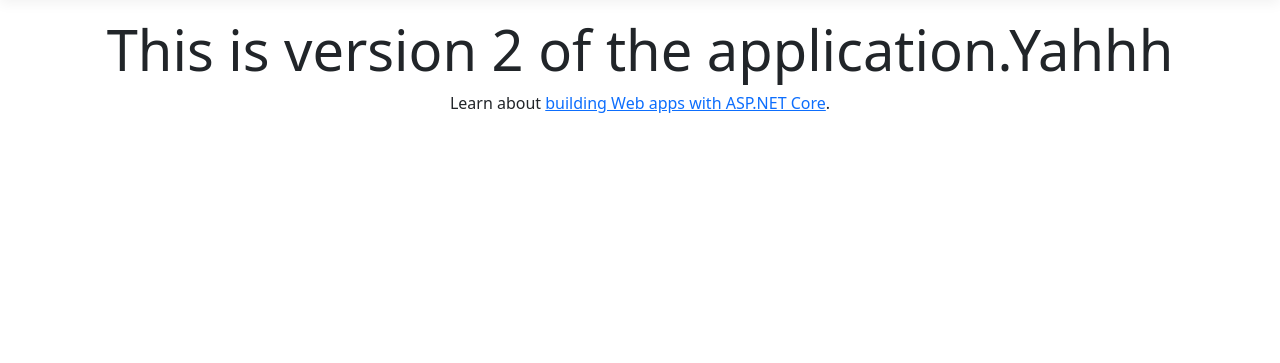
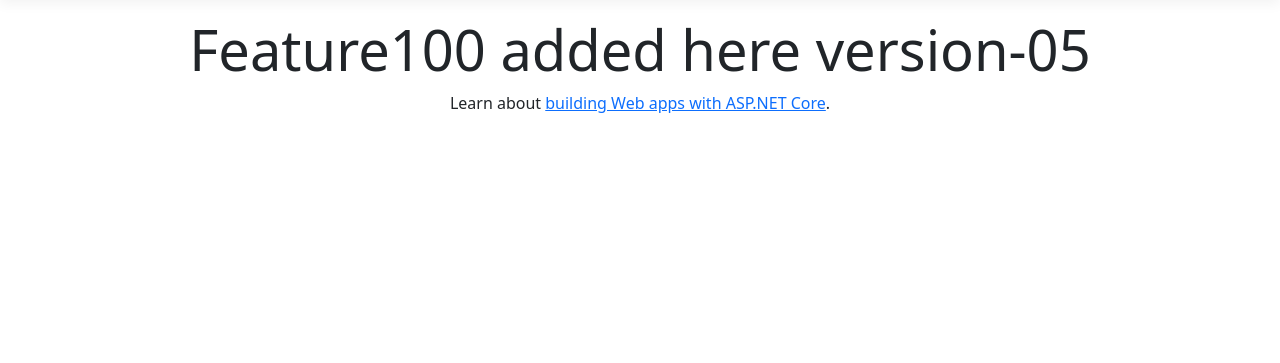
Before and after one commit to Devopssmuti107/webapp2026, an ASP.NET Core app: page / in a window 1280 px wide. Shown: the part 57-420 px from the top of the page. Run offline with ASP.NET Core 8, Linux system fonts and the light colour scheme; style sheets or scripts are compiled from the project's sources.

Commit message:
Feature100 added to main one

```diff
--- a/Views/Home/Index.cshtml
+++ b/Views/Home/Index.cshtml
@@ -3,6 +3,6 @@
 }
 
 <div class="text-center">
-    <h1 class="display-4">This is version 2 of the application.Yahhh</h1>
+    <h1 class="display-4">Feature100 added here version-05</h1>
     <p>Learn about <a href="https://learn.microsoft.com/aspnet/core">building Web apps with ASP.NET Core</a>.</p>
 </div>
```
